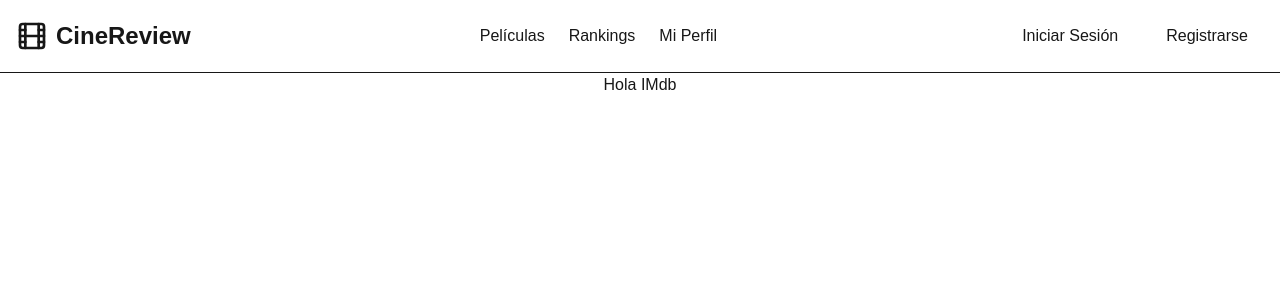
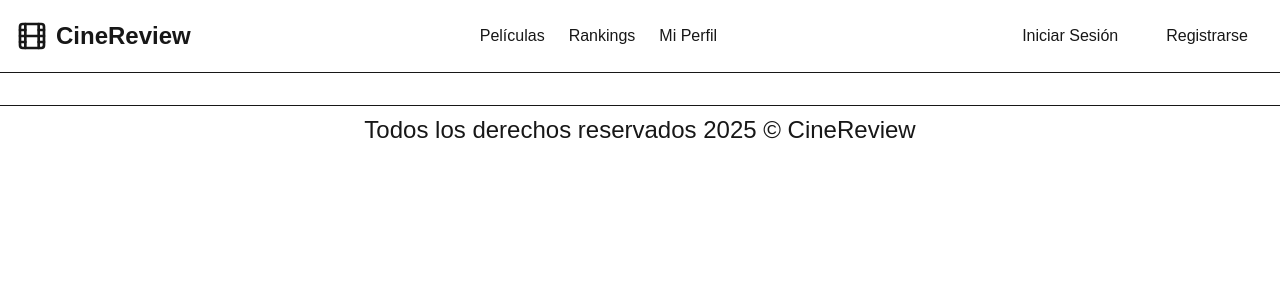
Before and after one commit to NahuFed/proyectofinalNext, a Next.js app: page / in a window 1280 px wide. Shown: the top 300 px of the page. Built offline with nearby package versions, Linux system fonts and the light colour scheme.

Commit message:
maquete el footer, de manera simple

```diff
--- a/app/layout.js
+++ b/app/layout.js
@@ -1,6 +1,7 @@
 import { Geist, Geist_Mono } from "next/font/google";
 import "./globals.css";
 import NavegacionComponent from "@/components/ui/Navegacion";
+import FooterComponent from "@/components/ui/Footer";
 
 const geistSans = Geist({
   variable: "--font-geist-sans",
@@ -25,6 +26,7 @@ export default function RootLayout({ children }) {
       >
         <NavegacionComponent />
         {children}
+        <FooterComponent/>
       </body>
     </html>
   );
--- a/app/page.js
+++ b/app/page.js
@@ -2,7 +2,7 @@
 export default function Home() {
   return (
     <div>
-      <h1 className="text-center">Hola IMdb</h1>
+      <h1 className="text-center"></h1>
 
     </div>
   );
--- a/components/ui/Footer.jsx
+++ b/components/ui/Footer.jsx
@@ -2,7 +2,11 @@ import React from 'react'
 
 const FooterComponent = () => {
   return (
-    <div>FooterComponent</div>
+    <div>
+        <footer className='border-t border-border bg-card/50 backdrop-blur-sm mt-8 p-2'>
+                <p className='text-center text-2xl'>Todos los derechos reservados 2025 &copy; CineReview</p>
+        </footer>
+    </div>
   )
 }
 
```
